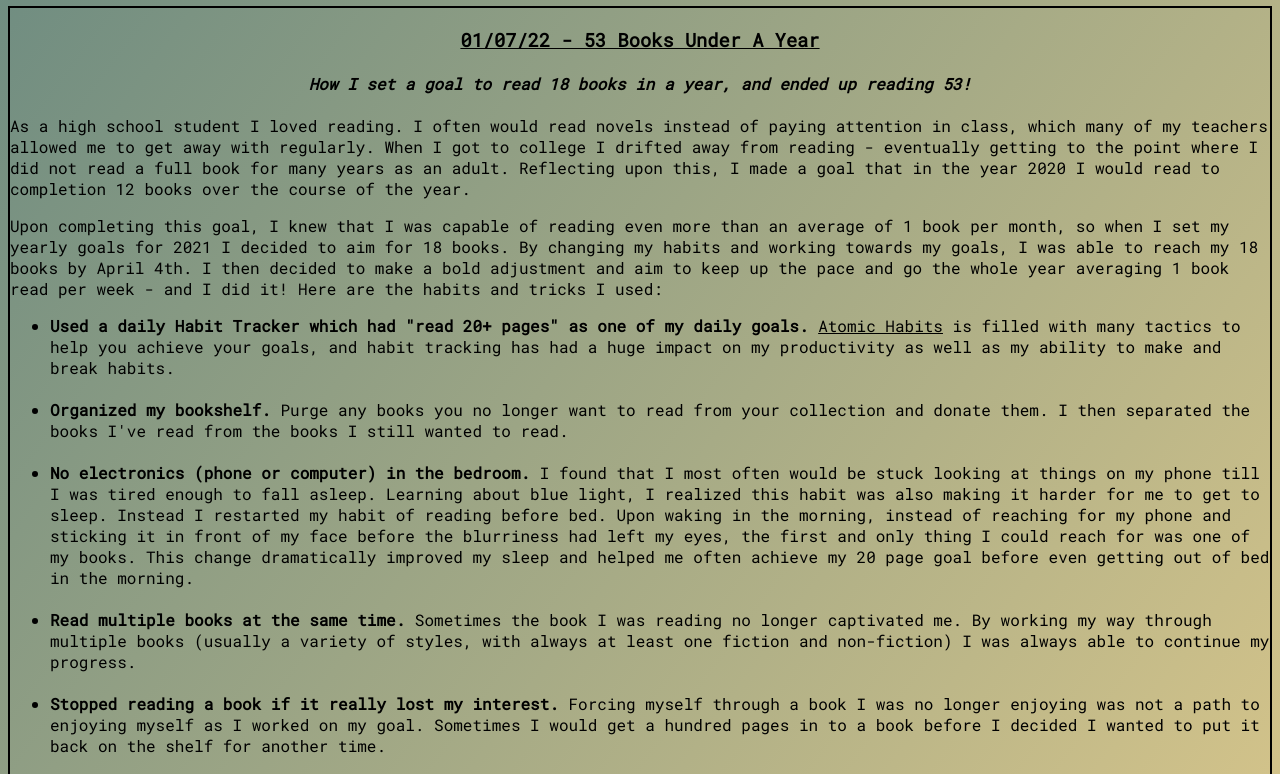
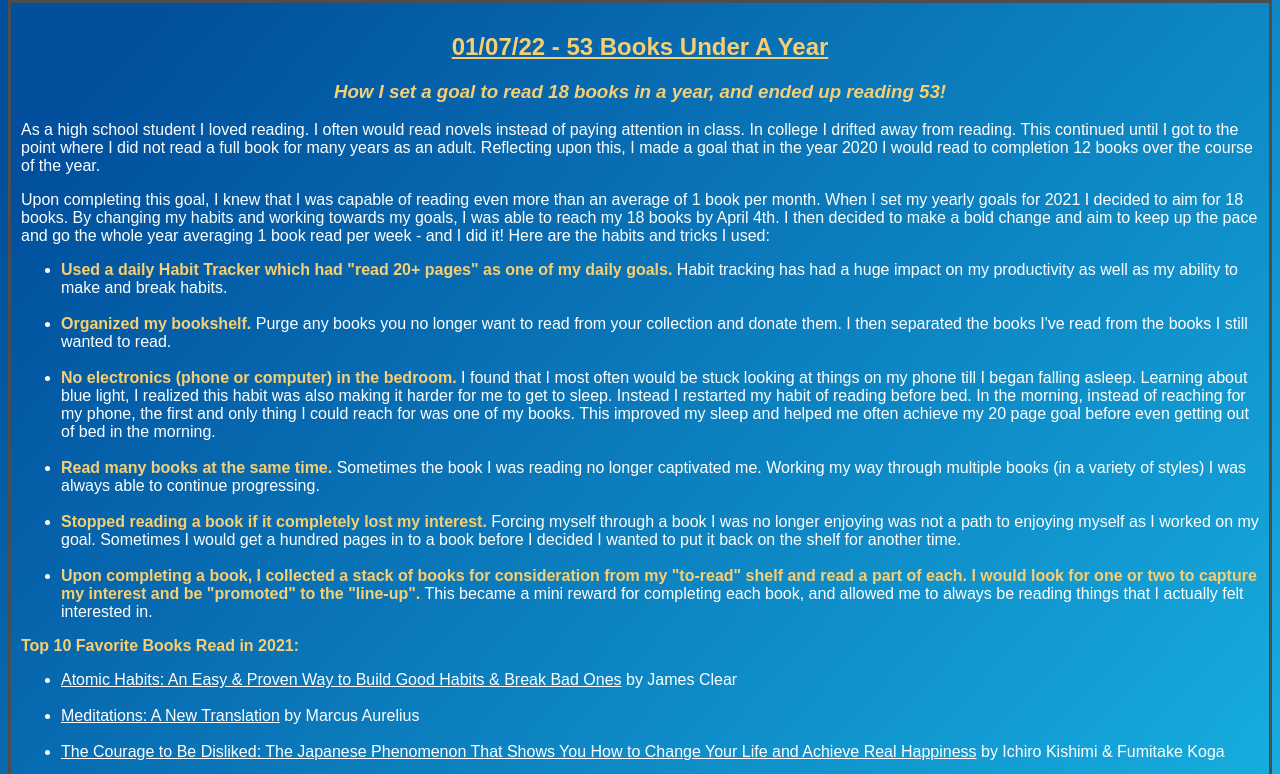
Before and after one commit to JaphyHigg/japhyhigg.com, a plain HTML site: page blog.html in a window 1280 px wide. Shown: the part 80-854 px from the top of the page. Drawn offline with Linux system fonts and the light colour scheme.

Commit message:
Add files via upload

```diff
--- a/blog.css
+++ b/blog.css
@@ -1,22 +1,34 @@
 body {
-    background-color: #708d81;
-    background-image: linear-gradient(to bottom right, #708d81 2%, #f4d58d 100%);
-    color: #000000;
+    background-image: linear-gradient(to bottom right, #014f9d 10%, #1cc7f1 100%);
+    color: #ffffff;
     min-height: 100vh;
     text-align: center;
-    font-family: 'Roboto Mono', monospace, sans-serif;
+    font-family: 'Titillium Web', sans-serif;
+}
+
+h2 {
+    text-align: center;
+    color: #f7cf73;
 }
 
 h3 {
     text-align: center;
-}
-
-h4 {
-    text-align: center;
+    color: #f7cf73;
 }
 
 
 .post {
-    border: 2px solid black;
+    border: 3px solid #4d4d4d;
     text-align: left;
+    padding: 10px;
 }
+
+a {
+    color: #ffffff;
+}
+
+h4 {
+    color: #f7cf73;
+    display:inline
+
+}
--- a/blog.html
+++ b/blog.html
@@ -14,45 +14,39 @@
 
     <h1>blog</h1>
     <div class="post">
-    <h3><u>01/07/22 - 53 Books Under A Year</u></h3>
-    <h4><i>How I set a goal to read 18 books in a year, and ended up reading 53!</i></h4>
-    <p>As a high school student I loved reading. I often would read novels instead of paying attention in class,
-    which many of my teachers allowed me to get away with regularly. When I got to college I drifted away from reading
-    - eventually getting to the point where I did not read a full book for many years as an adult. Reflecting upon this,
-    I made a goal that in the year 2020 I would read to completion 12 books over the course of the year.</p>
-    <p>Upon completing this goal, I knew that I was capable of reading even more than an average of 1 book per
-    month, so when I set my yearly goals for 2021 I decided to aim for 18 books. By changing my habits and
-    working towards my goals, I was able to reach my 18 books by April 4th. I then decided to make a bold adjustment
-    and aim to keep up the pace and go the whole year averaging 1 book read per week - and I did it! Here are the
-    habits and tricks I used:</p>
+    <h2><u>01/07/22 - 53 Books Under A Year</u></h2>
+    <h3><i>How I set a goal to read 18 books in a year, and ended up reading 53!</i></h3>
+    <p>As a high school student I loved reading. I often would read novels instead of paying attention in class.
+    In college I drifted away from reading. This continued until I got to the point where I did not read a full book for
+    many years as an adult. Reflecting upon this, I made a goal that in the year 2020 I would read to completion 12 books
+    over the course of the year.</p>
+    <p>Upon completing this goal, I knew that I was capable of reading even more than an average of 1 book per month.
+    When I set my yearly goals for 2021 I decided to aim for 18 books. By changing my habits and working towards my goals,
+    I was able to reach my 18 books by April 4th. I then decided to make a bold change and aim to keep up the pace and go
+    the whole year averaging 1 book read per week - and I did it! Here are the habits and tricks I used:</p>
     <ul>
-        <li><b>Used a daily Habit Tracker which had "read 20+ pages" as one of my daily goals.</b> <u>Atomic Habits</u>
-        is filled with many tactics to help you achieve your goals, and habit tracking has had a huge impact on my productivity
-        as well as my ability to make and break habits.</li>
+        <li><b><h4>Used a daily Habit Tracker which had "read 20+ pages" as one of my daily goals.</h4></b> Habit tracking has had a
+        huge impact on my productivity as well as my ability to make and break habits.</li>
         <br>
-        <li><b>Organized my bookshelf.</b> Purge any books you no longer want to read from your collection and donate
+        <li><b><h4>Organized my bookshelf.</h4></b> Purge any books you no longer want to read from your collection and donate
         them. I then separated the books I've read from the books I still wanted to read.</li>
         <br>
-        <li><b>No electronics (phone or computer) in the bedroom.</b> I found that I most often would be stuck looking
-        at things on my phone till I was tired enough to fall asleep. Learning about blue light, I realized
-        this habit was also making it harder for me to get to sleep. Instead I restarted my habit of reading
-        before bed. Upon waking in the morning, instead of reaching for my phone and sticking it in front of my face before
-        the blurriness had left my eyes, the first and only thing I could reach for was one of my
-        books. This change dramatically improved my sleep and helped me often achieve my 20 page goal before
-        even getting out of bed in the morning.</li>
+        <li><b><h4>No electronics (phone or computer) in the bedroom.</h4></b> I found that I most often would be stuck looking at things
+        on my phone till I began falling asleep. Learning about blue light, I realized this habit was also making it harder for
+        me to get to sleep. Instead I restarted my habit of reading before bed. In the morning, instead of reaching for my phone,
+        the first and only thing I could reach for was one of my books. This improved my sleep and helped me often achieve my 20
+        page goal before even getting out of bed in the morning.</li>
         <br>
-        <li><b>Read multiple books at the same time.</b> Sometimes the book I was reading no longer captivated me.
-        By working my way through multiple books (usually a variety of styles, with always at least one fiction
-        and non-fiction) I was always able to continue my progress.</li>
+        <li><b><h4>Read many books at the same time.</h4></b> Sometimes the book I was reading no longer captivated me. Working my way
+        through multiple books (in a variety of styles) I was always able to continue progressing.</li>
         <br>
-        <li><b>Stopped reading a book if it really lost my interest.</b> Forcing myself through a book I was no longer
+        <li><b><h4>Stopped reading a book if it completely lost my interest.</h4></b> Forcing myself through a book I was no longer
         enjoying was not a path to enjoying myself as I worked on my goal. Sometimes I would get a hundred pages in to
         a book before I decided I wanted to put it back on the shelf for another time.</li>
         <br>
-        <li><b>After completing a book, I collected a small stack of books for consideration from your "to-read" shelf
-        and read a small portion of each, waiting for one or two to capture your interest and be "promoted" to the
-        "line-up".</b> This became a mini reward for completing each book, and allowed me to always be reading
-        things that I actually felt interested in.</li>
+        <li><b><h4>Upon completing a book, I collected a stack of books for consideration from my "to-read" shelf and read a part of
+        each. I would look for one or two to capture my interest and be "promoted" to the "line-up".</h4></b> This became a mini reward
+        for completing each book, and allowed me to always be reading things that I actually felt interested in.</li>
     </ul>
     <h4>Top 10 Favorite Books Read in 2021:</h4>
     <ul>
@@ -98,9 +92,9 @@
             This Is How They Tell Me the World Ends: The Cyberweapons Arms Race</a> by Nicole Perlroth</li>
     </ul>
 
-    <br>I was also able to complete 17 audiobooks in 2021 thanks to <a href="https://libbyapp.com/"> the Libby App</a> which allows you to borrow audiobooks from your local library. Here are some of my favorites:
+    <br>I was also able to complete 17 audiobooks in 2021 thanks to <a href="https://libbyapp.com/"> the Libby App</a>. Libby allows you to borrow audiobooks from your local library. Here are some of my favorites:
 
-    <h4>Top 3 Audiobooks Listened to in 2021:</h4>
+    <h3>Top 3 Audiobooks Listened to in 2021:</h3>
     <ul>
         <li><a target="_blank"
             href="https://www.amazon.com/gp/product/B003CN7E42/ref=as_li_tl?ie=UTF8&camp=1789&creative=9325&creativeASIN=B003CN7E42&linkCode=as2&tag=japhyhigg-20&linkId=5d2ef4d03a24701c68bfa28726ed77dd">
@@ -115,5 +109,7 @@
 
     <br>I hope this helps you achieve your reading goals in some way! Take care!
     </div>
+    <br>
+    <a href="https://www.japhyhigg.com" id="back">return home</a>
 </body>
 </html>
--- a/japhyhigg.css
+++ b/japhyhigg.css
@@ -8,8 +8,8 @@ html {
 }
 
 body {
-    background-image: linear-gradient(to bottom right, #014f9d 2%, #3cd2f8 100%);
-    color: #ffffff;
+    background-image: linear-gradient(to bottom right, #014f9d 10%, #1cc7f1 100%);
+    color: #000000;
     min-height: 100vh;
     text-align: center;
     font-family: 'Titillium Web', sans-serif;
```
Also changed, not shown: index.html (+2 -1 lines).
